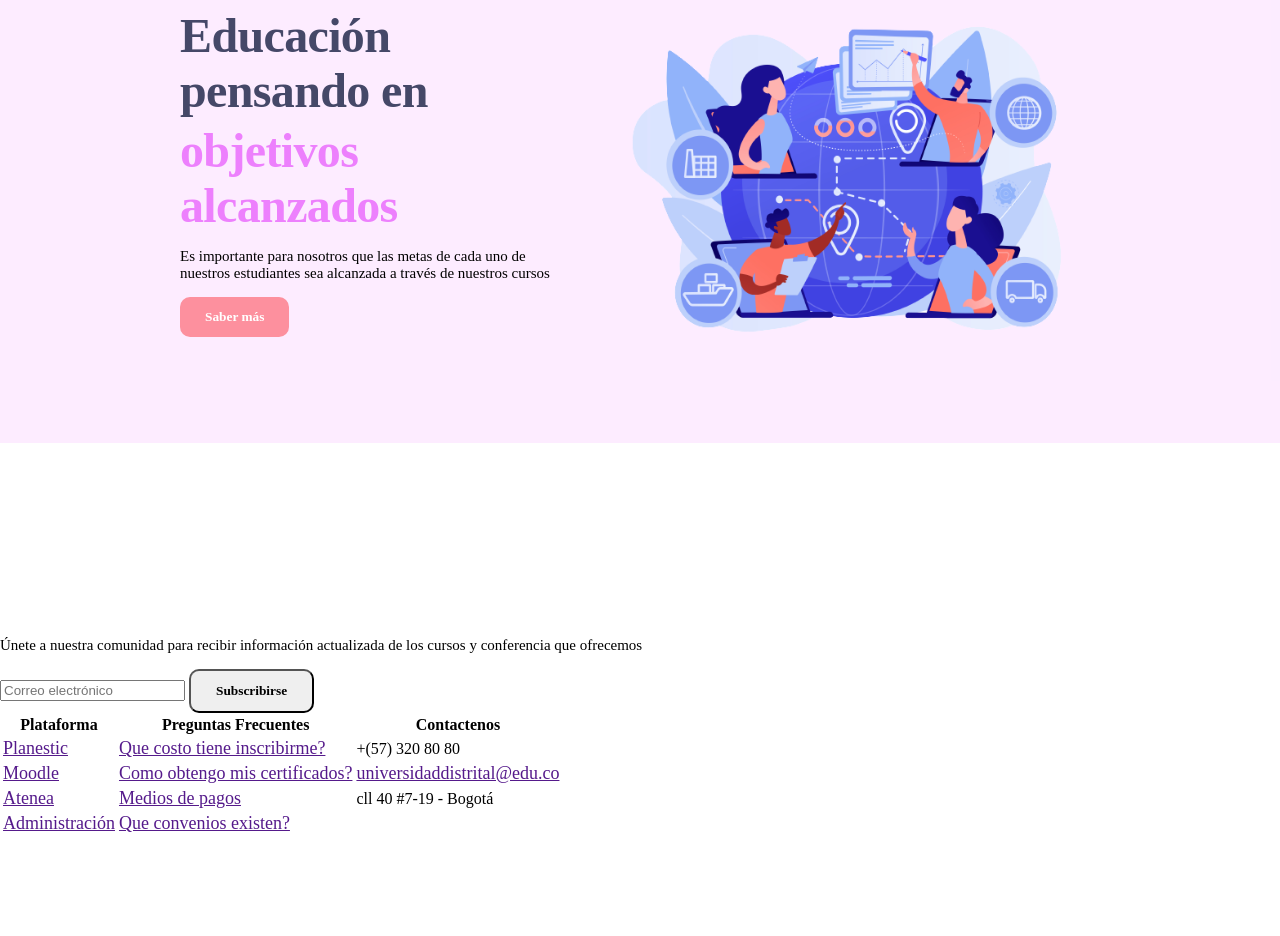
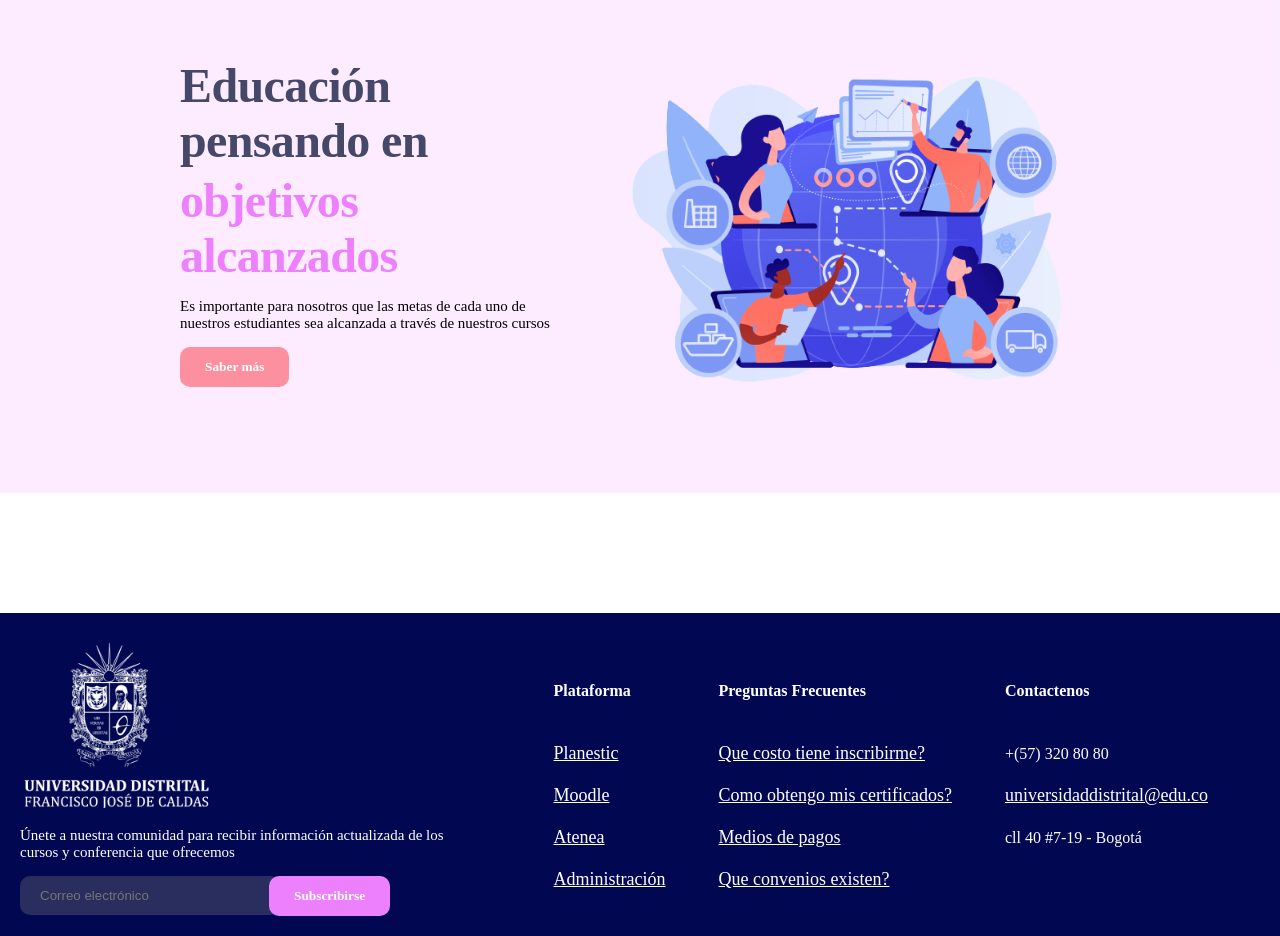
Before and after one commit to SnikyX/taller-9-full-stack, a plain HTML site: page punto-1-3/index.html in a window 1280 px wide. Shown: the part 1652-2588 px from the top of the page. Before the commit the page ends 2489 px from the top, so only its background shows below. Drawn offline with Linux system fonts and the light colour scheme; a web font is replaced by a local one.

Commit message:
agregacion estilos footer

```diff
--- a/punto-1-3/index.html
+++ b/punto-1-3/index.html
@@ -11,6 +11,7 @@
     <link rel="stylesheet" href="./styles/banner-styles.css">
     <link rel="stylesheet" href="./styles/section-1-styles.css">
     <link rel="stylesheet" href="./styles/section-2-styles.css">
+    <link rel="stylesheet" href="./styles/footer-styles.css">
 </head>
 <body>
   <header>
@@ -73,7 +74,7 @@
             >
             <h3>Virtualidad y educación</h3>
         </div>
-        <div class="section-1__card">
+        <div class="section-1__card section-1__card-down">
             <h3>Alcance de objetivos</h3>
             <img
                 src="./public/images/section1-goals.png"
@@ -130,7 +131,7 @@
     </section>
 </main>
 <footer id="footer">
-    <div>
+    <div class="footer__info">
         <img
         src="./public/images/footer-logo.png"
         alt="footer-logo"
@@ -149,7 +150,7 @@
                     name="user_name"
                     placeholder="Correo electrónico"
                 >
-                <button>Subscribirse</button>
+                <button class="button--pink">Subscribirse</button>
             </form>
         </div>
     </div>
--- /dev/null
+++ b/punto-1-3/styles/footer-styles.css
@@ -0,0 +1,50 @@
+#footer {
+    display: flex;
+    justify-content: space-between;
+    align-items: center;
+
+    margin-top: 120px;
+    padding: 20px;
+    background-color: #010851;
+    color: #fff;
+}
+
+.footer__info {
+    width: 35%;
+}
+
+input {
+    width: 220px;
+    padding: 12px 20px;
+    margin-right: -15px;
+    border: none;
+    border-radius: 10px;
+    background-color: #45486899;
+}
+
+.button--pink {
+    background-color: #ED80FD;
+    color: #fff;
+    border: none;
+}
+
+table {
+    font-family: Jost;
+    text-align: left;
+}
+
+tr {
+    height: 40px;
+}
+
+th {
+     height: 80px;
+}
+
+td {
+    padding-right: 50px;
+}
+
+td a {
+    color: #fff
+}
--- a/punto-1-3/styles/section-1-styles.css
+++ b/punto-1-3/styles/section-1-styles.css
@@ -29,6 +29,10 @@
     box-shadow: 0px 10px 50px #45486833;
 }
 
+.section-1__card-down {
+    margin-top: 50px;
+}
+
 .section-1__card h3 {
     font-family: Jost;
     color: #454868;
```
